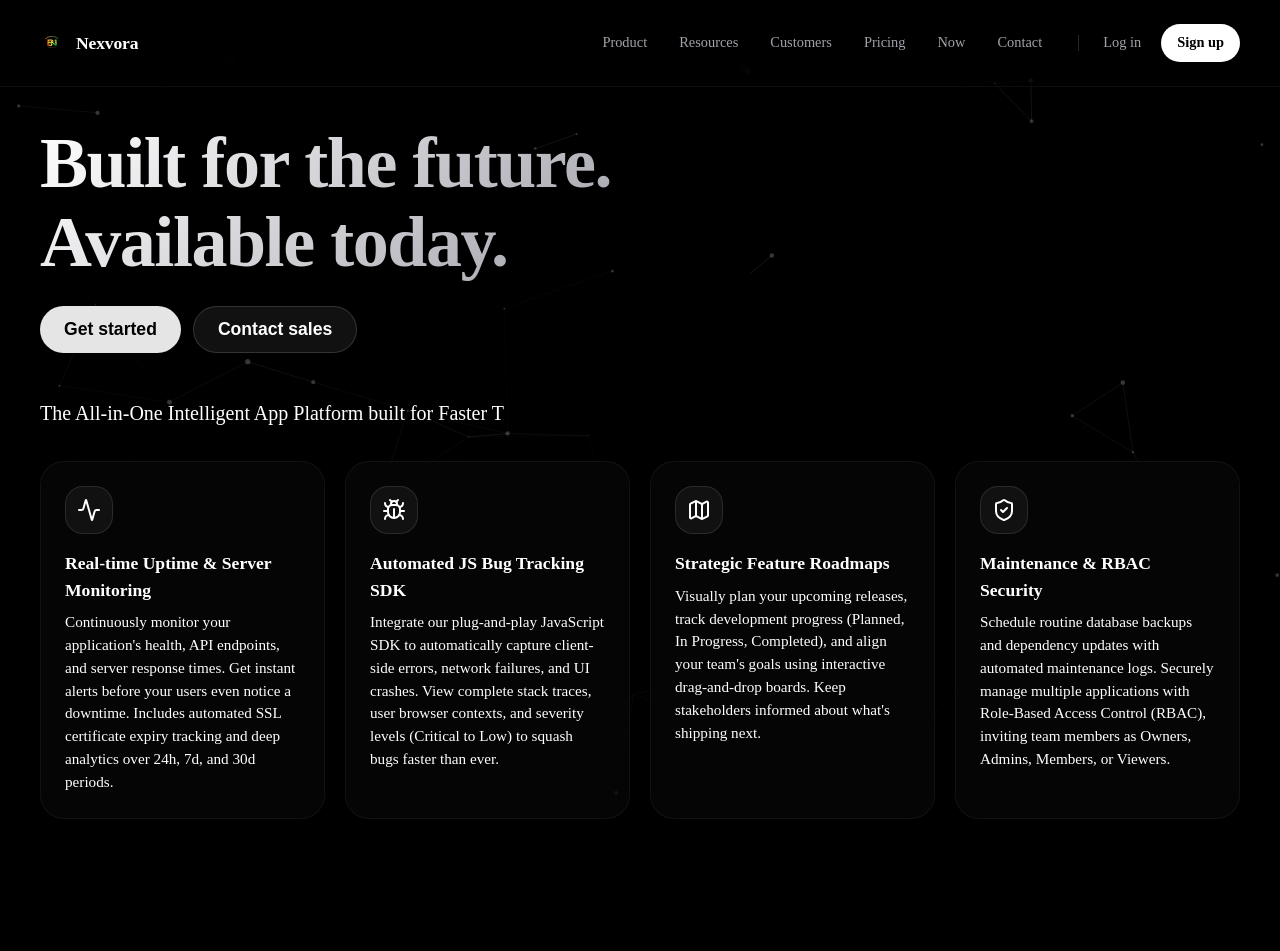
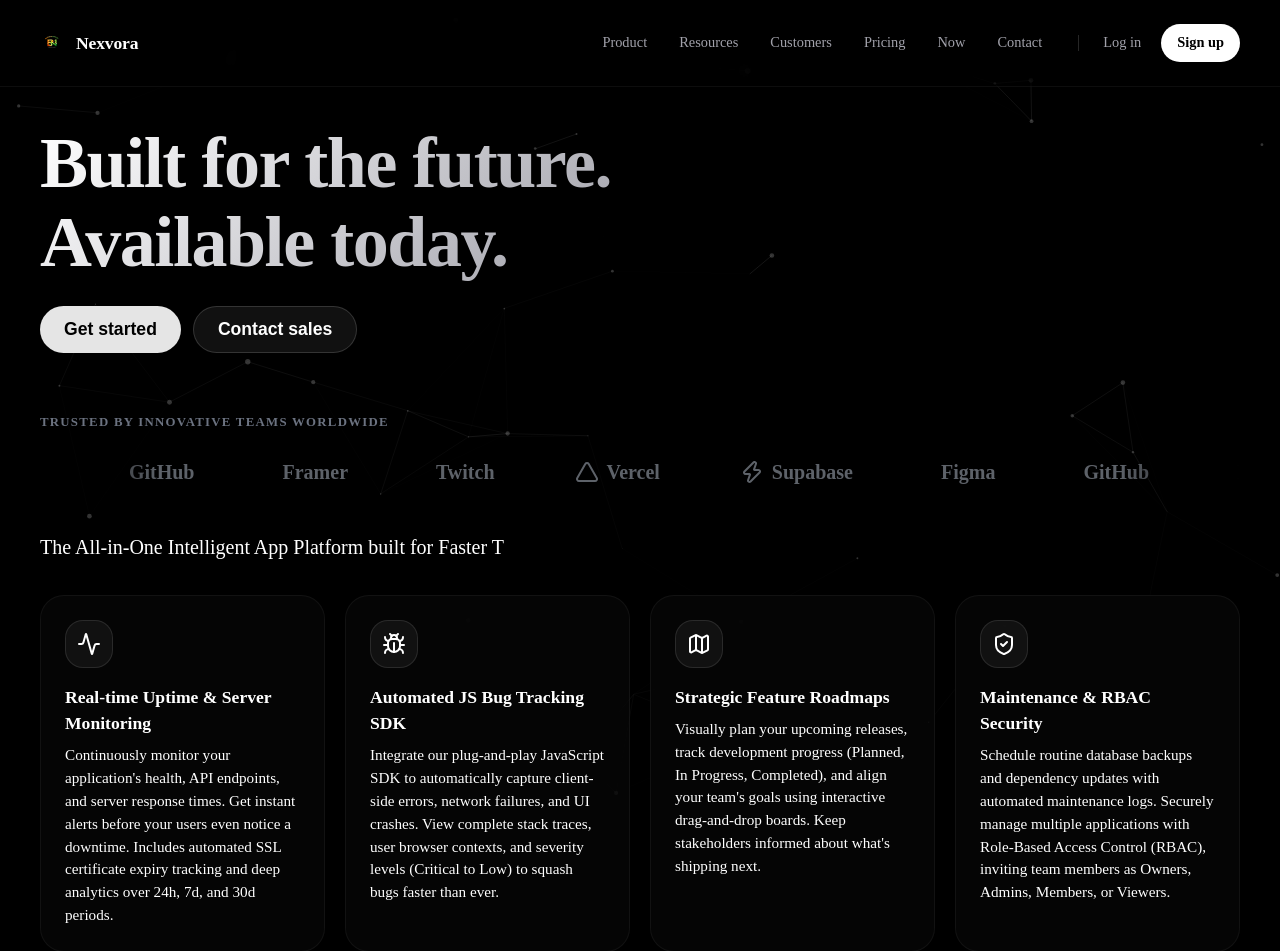
Before and after one commit to samarth3394/BhartiAppplus, a Flask app: page /login in a window 1280 px wide. Shown: the top 951 px of the page. Before the commit the page ends 819 px from the top, so only its background shows below. Run offline with Flask 3, Linux system fonts and the light colour scheme.

Commit message:
Feat: Add shimmering CTA button and Trusted By marquee section

```diff
--- a/static/css/style.css
+++ b/static/css/style.css
@@ -413,6 +413,31 @@ a:hover {
     background-color: #e5e5e5;
     color: #000000;
     border: none;
+    position: relative;
+    overflow: hidden;
+}
+
+.btn-hero-primary::after {
+    content: '';
+    position: absolute;
+    top: -50%;
+    left: -50%;
+    width: 200%;
+    height: 200%;
+    background: linear-gradient(
+        to right,
+        rgba(255,255,255,0) 0%,
+        rgba(255,255,255,0.6) 50%,
+        rgba(255,255,255,0) 100%
+    );
+    transform: rotate(30deg) translateX(-100%);
+    animation: shimmer 3s infinite;
+}
+
+@keyframes shimmer {
+    0% { transform: rotate(30deg) translateX(-100%); }
+    20% { transform: rotate(30deg) translateX(100%); }
+    100% { transform: rotate(30deg) translateX(100%); }
 }
 
 .btn-hero-primary:hover {
@@ -2730,3 +2755,66 @@ select.form-input {
 .delay-500 { animation-delay: 500ms; }
 .delay-600 { animation-delay: 600ms; }
 .delay-700 { animation-delay: 700ms; }
+
+/* ─── Trusted By Marquee ─────────────────────────────────────────────────── */
+.trusted-section {
+    margin-top: 60px;
+    width: 100%;
+    display: flex;
+    flex-direction: column;
+    align-items: flex-start;
+    overflow: hidden;
+    max-width: 100%;
+}
+
+.trusted-text {
+    font-size: 0.8rem;
+    font-weight: 600;
+    color: #6b7280; /* muted gray */
+    letter-spacing: 0.1em;
+    margin-bottom: 24px;
+    text-transform: uppercase;
+}
+
+.marquee-container {
+    width: 100%;
+    max-width: 1200px;
+    overflow: hidden;
+    position: relative;
+    mask-image: linear-gradient(to right, transparent, black 10%, black 90%, transparent);
+    -webkit-mask-image: linear-gradient(to right, transparent, black 10%, black 90%, transparent);
+}
+
+.marquee-content {
+    display: flex;
+    width: max-content;
+    gap: 80px;
+}
+
+.marquee-group {
+    display: flex;
+    align-items: center;
+    gap: 80px;
+    flex-shrink: 0;
+    animation: marquee-scroll 15s linear infinite;
+}
+
+.marquee-item {
+    display: flex;
+    align-items: center;
+    gap: 8px;
+    font-size: 1.25rem;
+    font-weight: 700;
+    color: #9ca3af; /* solid gray */
+    opacity: 0.6;
+    transition: opacity 0.3s;
+}
+
+.marquee-item:hover {
+    opacity: 1;
+}
+
+@keyframes marquee-scroll {
+    0% { transform: translateX(0); }
+    100% { transform: translateX(calc(-100% - 80px)); }
+}
--- a/templates/auth/login.html
+++ b/templates/auth/login.html
@@ -84,6 +84,33 @@
                 <div class="hero-buttons animate-fade-up delay-100">
                     <button class="btn-hero btn-hero-primary" onclick="showLoginForm()">Get started</button>
                     <button class="btn-hero btn-hero-secondary">Contact sales</button>
+                </div>
+
+                <!-- Trusted By Section -->
+                <div class="trusted-section animate-fade-up delay-700">
+                    <p class="trusted-text">TRUSTED BY INNOVATIVE TEAMS WORLDWIDE</p>
+                    <div class="marquee-container">
+                        <div class="marquee-content">
+                            <!-- Group 1 -->
+                            <div class="marquee-group">
+                                <div class="marquee-item"><i data-lucide="triangle"></i> Vercel</div>
+                                <div class="marquee-item"><i data-lucide="zap"></i> Supabase</div>
+                                <div class="marquee-item"><i data-lucide="figma"></i> Figma</div>
+                                <div class="marquee-item"><i data-lucide="github"></i> GitHub</div>
+                                <div class="marquee-item"><i data-lucide="framer"></i> Framer</div>
+                                <div class="marquee-item"><i data-lucide="twitch"></i> Twitch</div>
+                            </div>
+                            <!-- Group 2 (Duplicate for looping) -->
+                            <div class="marquee-group" aria-hidden="true">
+                                <div class="marquee-item"><i data-lucide="triangle"></i> Vercel</div>
+                                <div class="marquee-item"><i data-lucide="zap"></i> Supabase</div>
+                                <div class="marquee-item"><i data-lucide="figma"></i> Figma</div>
+                                <div class="marquee-item"><i data-lucide="github"></i> GitHub</div>
+                                <div class="marquee-item"><i data-lucide="framer"></i> Framer</div>
+                                <div class="marquee-item"><i data-lucide="twitch"></i> Twitch</div>
+                            </div>
+                        </div>
+                    </div>
                 </div>
             </div>
 
```
